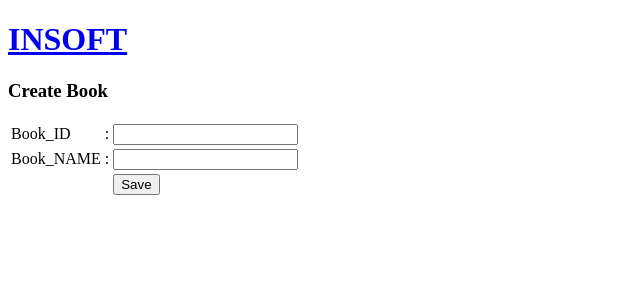
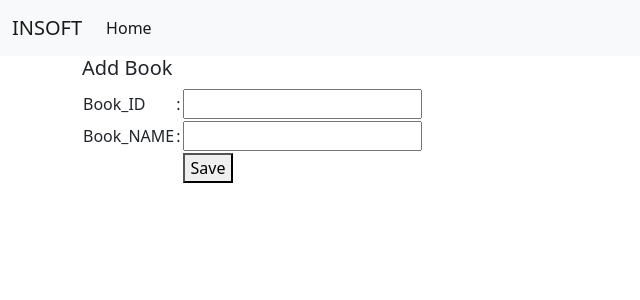
Before and after one commit to radosimarmata/insoft, a PHP site: page /insert.php in a window 1280 px wide. Shown: the top 300 px of the page, without its empty margins (0-640 px from the left). Run offline with PHP 8.4, Linux system fonts and the light colour scheme.

Commit message:
Pakai bootsrap biar mantab

```diff
--- a/addBook.php
+++ b/addBook.php
@@ -6,6 +6,7 @@
 
     $input = mysqli_query($connect, "insert into books values('$BOOKID','$BOOKNAME')");
 
+    echo "New Book";
     header("location:insert.php");
     exit;
 ?>
--- a/insert.php
+++ b/insert.php
@@ -1,14 +1,31 @@
 <!DOCTYPE html>
 <html lang="en">
 <head>
-    <meta charset="UTF-8">
-    <meta http-equiv="X-UA-Compatible" content="IE=edge">
-    <meta name="viewport" content="width=device-width, initial-scale=1.0">
+    <!-- Required meta tags -->
+    <meta charset="utf-8">
+    <meta name="viewport" content="width=device-width, initial-scale=1">
+
+    <!-- Bootstrap CSS -->
+    <link href="https://cdn.jsdelivr.net/npm/bootstrap@5.0.0-beta3/dist/css/bootstrap.min.css" rel="stylesheet" integrity="sha384-eOJMYsd53ii+scO/bJGFsiCZc+5NDVN2yr8+0RDqr0Ql0h+rP48ckxlpbzKgwra6" crossorigin="anonymous">
+
     <title>Insoft CRUD</title>
 </head>
 <body>
-    <a href="index.php"><h1>INSOFT</h1></a>
-    <h3>Create Book</h1>
+    <nav class="navbar navbar-expand-lg navbar-light bg-light">
+        <div class="container-fluid">
+            <a class="navbar-brand" href="index.php">INSOFT</a>
+            <button class="navbar-toggler" type="button" data-bs-toggle="collapse" data-bs-target="#navbarNavAltMarkup" aria-controls="navbarNavAltMarkup" aria-expanded="false" aria-label="Toggle navigation">
+            <span class="navbar-toggler-icon"></span>
+            </button>
+            <div class="collapse navbar-collapse" id="navbarNavAltMarkup">
+            <div class="navbar-nav">
+                <a class="nav-link active" aria-current="page" href="index.php">Home</a>
+            </div>
+            </div>
+        </div>
+    </nav>
+    <div class="container">
+    <h5>Add Book</h5>
     <form method="post" action="addBook.php">
     <table>
         <tr>
@@ -28,5 +45,6 @@
         </tr>
     </table>
     </form>
+    </div>
 </body>
 </html>
```
Also changed, not shown: edit.php (+7 -3 lines), index.php (+24 -4 lines).
